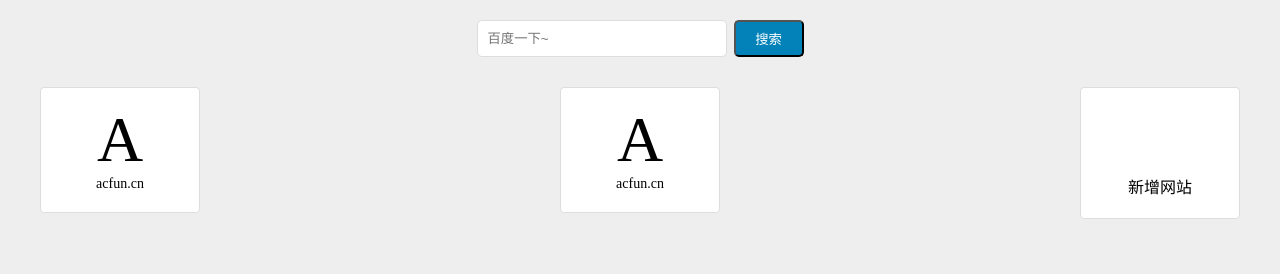
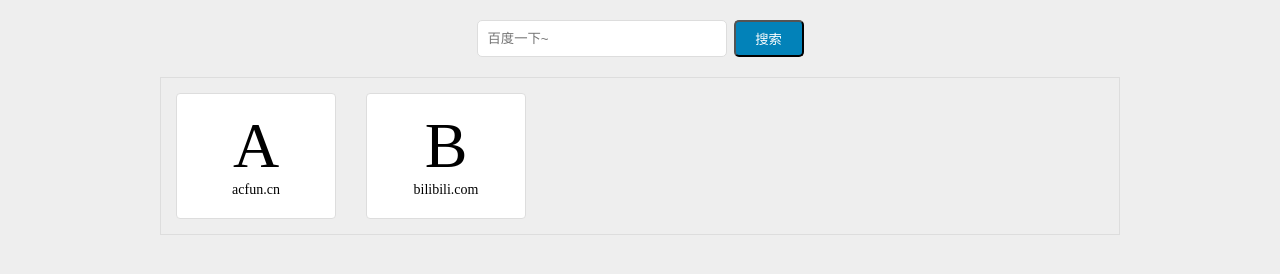
Before and after one commit to hec990/jQuery-nav, a plain HTML site: page index.html in a window 1280 px wide. Drawn offline with nearby package versions, Linux system fonts and the light colour scheme.

Commit message:
提交代码

```diff
--- a/css/index.css
+++ b/css/index.css
@@ -23,6 +23,7 @@ body {
 	padding: 20px;
 	display: flex;
 	justify-content: center;
+	position: relative;
 }
 
 .searchForm>input {
@@ -40,7 +41,6 @@ body {
 	border-radius: 5px;
 }
 
-/* pc端 使用 */
 .searchForm button:hover {
 	cursor: pointer;
 }
@@ -49,10 +49,8 @@ body {
 /* main css */
 
 .globalMain>.navList {
-	margin: 10px 40px;
 	display: flex;
 	flex-wrap: wrap;
-	justify-content: space-between;
 }
 
 .navList>li {
@@ -60,19 +58,6 @@ body {
 }
 
 .navList>li>.nav {
-	width: 160px;
-	display: flex;
-	justify-content: center;
-	align-items: center;
-	flex-direction: column;
-	background: white;
-	border: 1px solid #DDD;
-	border-radius: 4px;
-	padding: 20px 0;
-	position: relative;
-	cursor: pointer;
-}
-.navList>.last >.addNav {
 	width: 160px;
 	display: flex;
 	justify-content: center;
--- /dev/null
+++ b/css/media.css
@@ -0,0 +1,58 @@
+/*iPhone6/7/8*/
+@media only screen and (min-device-width: 375px) and (max-device-width: 667px) and (-webkit-device-pixel-ratio: 2) {
+	.navList {
+		margin: 10px 20px !important;
+		display: flex;
+		justify-content: space-between;
+	}
+}
+
+/*iPhone6/7/8 Plus*/
+@media only screen and (min-device-width: 414px) and (max-device-width: 736px) and (-webkit-device-pixel-ratio: 3) {
+	.navList>li {
+		  margin-left: 30px;
+	}
+}
+
+
+/*iPhone X*/
+@media only screen and (min-device-width: 375px) and (max-device-width: 812px) and (-webkit-device-pixel-ratio: 3) {
+	.navList {
+		/* border: 1px solid red; */
+	}
+	.navList>li {
+		  margin-left: 18px;
+	}
+}
+
+/* ipad横屏 */
+@media only screen and (min-device-width: 768px) and (max-device-width: 1024px) and (orientation: landscape) {
+	.navList>li {
+		margin: 16px;
+	}
+}
+
+/* ipad竖屏 */
+@media only screen and (min-device-width: 768px) and (max-device-width: 1024px) and (orientation: portrait) {
+	.navList>li {
+		margin: 11px;
+	}
+}
+
+/* 中等屏幕 */
+ @media screen and (min-width: 1024px) and (max-width: 2048px){
+	 .globalMain {
+		 display: flex;
+		 justify-content: center;
+	 }
+	 .navList {
+		 width: 960px;
+		 border: 1px solid #ddd;
+	 }
+	 .navList>li {
+	 	margin: 15px;
+	 }
+	 .navList>li>.nav:hover {
+		 background: #0282B9;
+	 }
+ }
--- a/index.html
+++ b/index.html
@@ -6,14 +6,8 @@
 	<meta http-equiv="X-UA-Compatible" content="ie=edge">
 	<title>前航-前端导航网站</title>
 	<link rel="stylesheet" type="text/css" href="./css/index.css"/>
-	<style type="text/css">
-	    .icon {
-	       width: 1em; height: 1em;
-	       vertical-align: -0.15em;
-	       fill: currentColor;
-	       overflow: hidden;
-	    }
-	</style>
+	<link rel="stylesheet" type="text/css" href="./css/media.css"/>
+
 </head>
 <body>
 	 <header class="globalHeader">
@@ -21,36 +15,17 @@
 		 	<input type="text" name="wd" placeholder="百度一下~">
 			<button type="submit" class="search">搜索</button>
 		 </form>
+
 	 </header>
 
 	 <main class="globalMain">
+
 		 <ul class="navList">
-		 	<li>
-					<div class="nav">
-						<div class="logo">A</div>
-						<div class="link">acfun.cn</div>
-					</div>
-			</li>
-			<li>
-				<div class="nav">
-					<div class="logo">A</div>
-					<div class="link">acfun.cn</div>
-				</div>
-			</li>
 			<li class="last">
-				<div class="addNav">
-					<div class="logo">
-						<svg class="icon">
-						    <use xlink:href="#icon-add"></use>
-						</svg>
-					</div>
-					<div class="text">新增网站</div>
-				</div>
 			</li>
 		 </ul>
 	 </main>
 
-	 <script src="//at.alicdn.com/t/font_2794708_5we283d5phu.js"></script>
 	 <script src="https://cdn.bootcdn.net/ajax/libs/jquery/3.6.0/jquery.min.js"></script>
      <script src="./js/main.js"></script>
 </body>
--- a/js/main.js
+++ b/js/main.js
@@ -2,6 +2,18 @@ const $addNav = $('.addNav')
 const $search = $('.search')
 const $navList = $('.navList')
 const $lastLi = $navList.find('li.last')
+const x = localStorage.getItem('x')
+const xObject = JSON.parse(x)
+const hashMap = xObject || [
+  {logo: 'A', url: 'https://www.acfun.cn'},
+  {logo: 'B', url: 'https://www.bilibili.com'}
+]
+const simplifyUrl = (url) => {
+  return url.replace('https://', '')
+    .replace('http://', '')
+    .replace('www.', '')
+    .replace(/\/.*/, '') // 删除 / 开头的内容
+}
 
 // search
 $($search).on('click', (e) => {
@@ -12,5 +24,46 @@ $($search).on('click', (e) => {
 	}
 })
 
+const render = () => {
+  $navList.find('li:not(.last)').remove()
+  hashMap.forEach((node, index) => {
+    const $li = $(`<li>
+      <div class="nav">
+        <div class="logo">${node.logo}</div>
+        <div class="link">${simplifyUrl(node.url)}</div>
+      </div>
+    </li>`).insertBefore($lastLi)
+    $li.on('click', () => {
+      window.open(node.url)
+    })
+  })
+}
 
-// addNav
+render()
+
+$('.addNav').on('click', () => {
+  let url = window.prompt('请问你要添加的网址是啥？')
+  if (url.indexOf('http') !== 0) {
+    url = 'https://' + url
+  }
+  console.log(url)
+  hashMap.push({
+    logo: simplifyUrl(url)[0].toUpperCase(),
+    url: url
+  })
+  render()
+})
+
+// window.onbeforeunload = () => {
+//   const string = JSON.stringify(hashMap)
+//   localStorage.setItem('x', string)
+// }
+
+$(document).on('keypress', (e) => {
+  const {key} = e
+  for (let i = 0; i < hashMap.length; i++) {
+    if (hashMap[i].logo.toLowerCase() === key) {
+      window.open(hashMap[i].url)
+    }
+  }
+})
```
